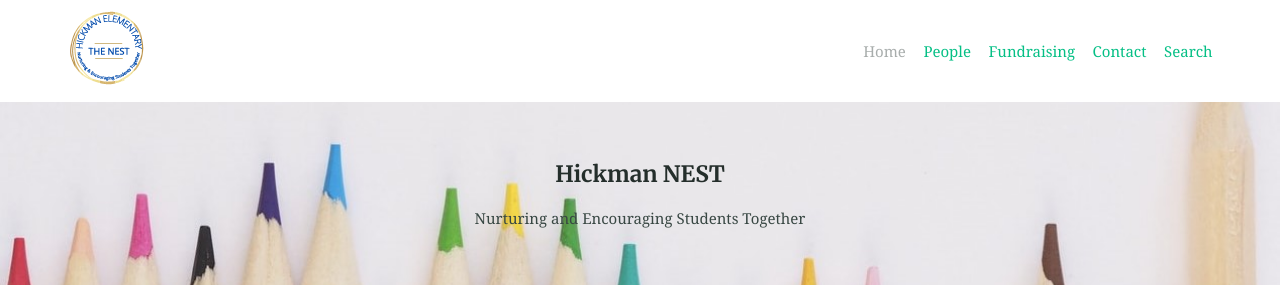
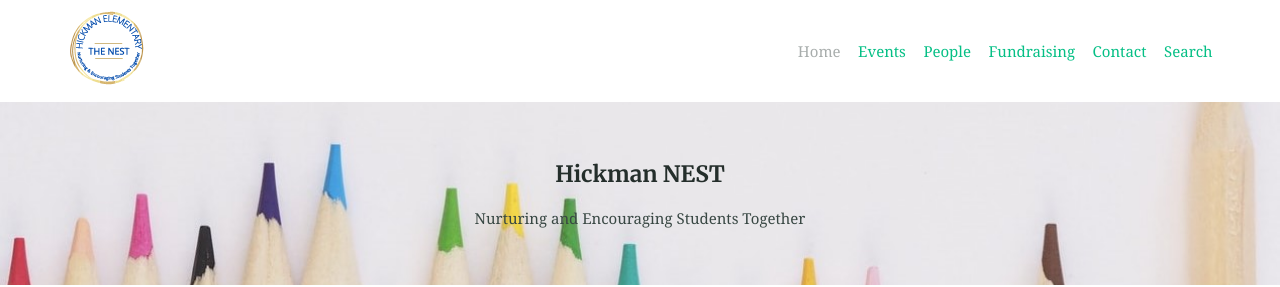
Before and after one commit to hickmannest/hickmannest.github.io, a Jekyll site: the page built from index.md, in a window 1280 px wide. Shown: the top 287 px of the page. Built offline with Jekyll 4.4.1, drawn with Linux system fonts in a browser that asks for light colours.

Commit message:
Update _config.yml

```diff
--- a/_config.yml
+++ b/_config.yml
@@ -121,6 +121,8 @@ favicons: # Favicons are also used in the manifest file. Syntax is 'size: path'
 navigation_header:
 - title: Home
   url: /
+- title: Events
+  url: /events/
 - title: People
   url: /people/
 - title: Fundraising
```
